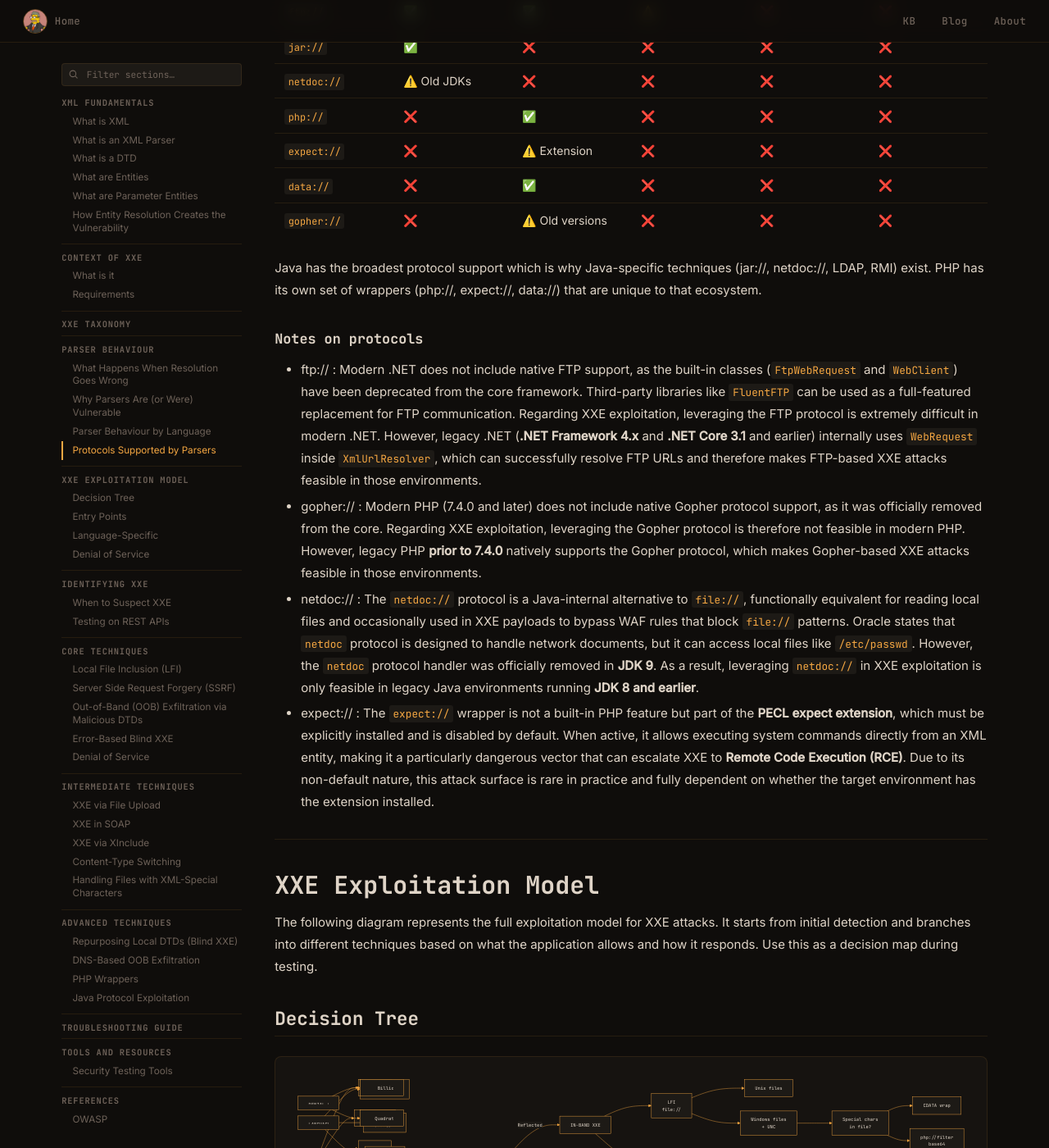
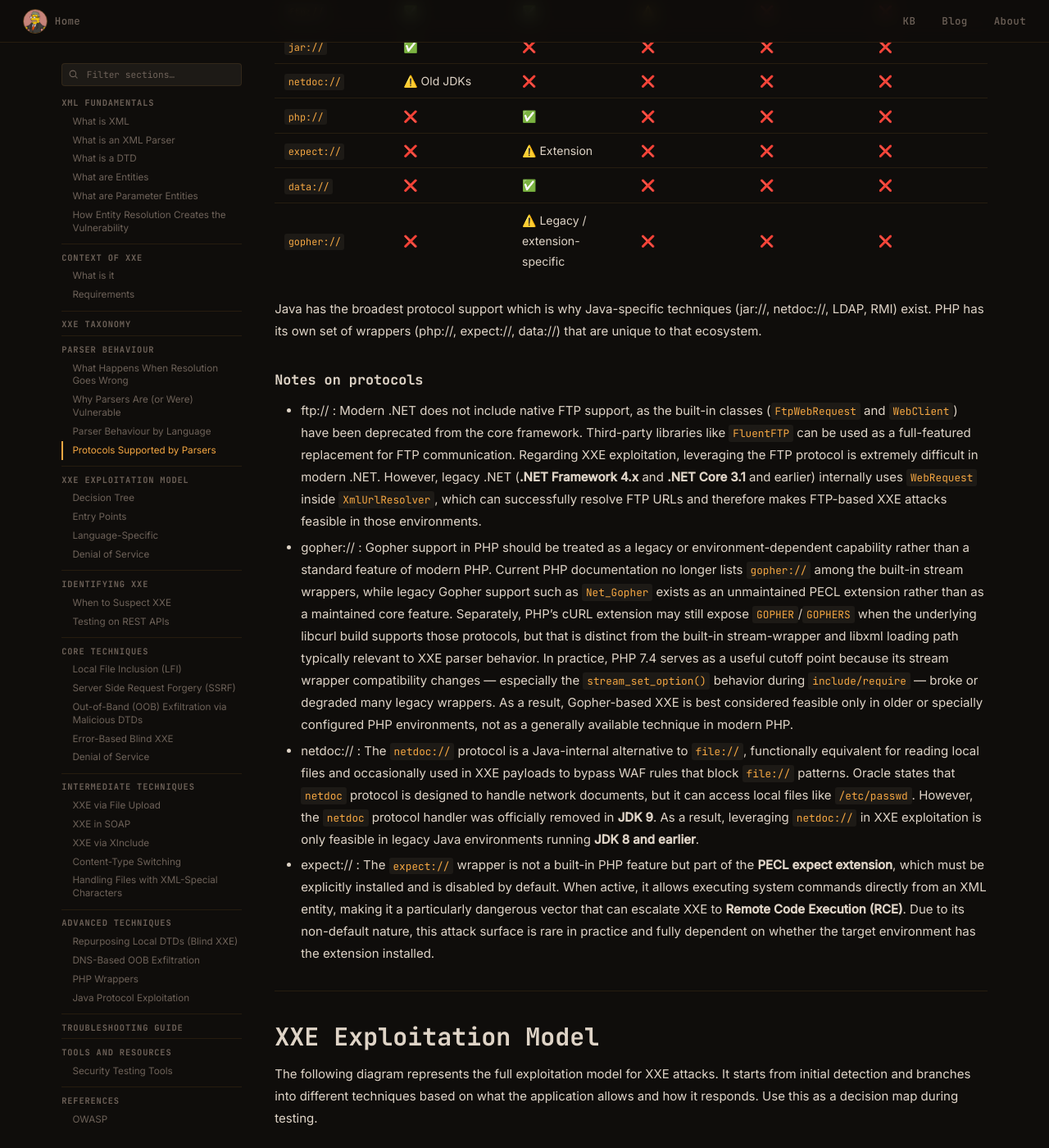
Before and after one commit to HansMolemanPNG/hansmolemanpng.github.io, an MkDocs documentation site: the page built from docs/kb/injection-attacks/xxe.md, in a window 1280 px wide and 1400 px high, scrolled down 9906 px. Shown: the whole window at 82% size. Built offline with MkDocs 1.6.1, drawn with Linux system fonts in a browser that asks for light colours; nearby versions of some CDN libraries; comment, search, counter and statistics services are not loaded.

Commit message:
Update xxe.md

```diff
--- a/docs/kb/injection-attacks/xxe.md
+++ b/docs/kb/injection-attacks/xxe.md
@@ -317,14 +317,14 @@ Not all parsers support the same protocols. This directly affects what technique
 |`php://`   |❌     |✅             |❌   |❌     |❌   |
 |`expect://`|❌     |⚠️ Extension   |❌   |❌     |❌   |
 |`data://`  |❌     |✅             |❌   |❌     |❌   |
-|`gopher://`|❌     |⚠️ Old versions|❌   |❌     |❌   |
+|`gopher://`|❌     |⚠️ Legacy / extension-specific|❌   |❌     |❌   |
 
 Java has the broadest protocol support which is why Java-specific techniques (jar://, netdoc://, LDAP, RMI) exist. PHP has its own set of wrappers (php://, expect://, data://) that are unique to that ecosystem.
 
 ### Notes on protocols
 
 - ftp:// : Modern .NET does not include native FTP support, as the built-in classes (`FtpWebRequest` and `WebClient`) have been deprecated from the core framework. Third-party libraries like `FluentFTP` can be used as a full-featured replacement for FTP communication. Regarding XXE exploitation, leveraging the FTP protocol is extremely difficult in modern .NET. However, legacy .NET (**.NET Framework 4.x** and **.NET Core 3.1** and earlier) internally uses `WebRequest` inside `XmlUrlResolver`, which can successfully resolve FTP URLs and therefore makes FTP-based XXE attacks feasible in those environments.
-- gopher:// : Modern PHP (7.4.0 and later) does not include native Gopher protocol support, as it was officially removed from the core. Regarding XXE exploitation, leveraging the Gopher protocol is therefore not feasible in modern PHP. However, legacy PHP **prior to 7.4.0** natively supports the Gopher protocol, which makes Gopher-based XXE attacks feasible in those environments.
+- gopher:// : Gopher support in PHP should be treated as a legacy or environment-dependent capability rather than a standard feature of modern PHP. Current PHP documentation no longer lists `gopher://` among the built-in stream wrappers, while legacy Gopher support such as `Net_Gopher` exists as an unmaintained PECL extension rather than as a maintained core feature. Separately, PHP’s cURL extension may still expose `GOPHER`/`GOPHERS` when the underlying libcurl build supports those protocols, but that is distinct from the built-in stream-wrapper and libxml loading path typically relevant to XXE parser behavior. In practice, PHP 7.4 serves as a useful cutoff point because its stream wrapper compatibility changes — especially the `stream_set_option()` behavior during `include/require` — broke or degraded many legacy wrappers. As a result, Gopher-based XXE is best considered feasible only in older or specially configured PHP environments, not as a generally available technique in modern PHP.
 - netdoc:// : The `netdoc://` protocol is a Java-internal alternative to `file://`, functionally equivalent for reading local files and occasionally used in XXE payloads to bypass WAF rules that block `file://` patterns. Oracle states that `netdoc` protocol is designed to handle network documents, but it can access local files like `/etc/passwd`. However, the `netdoc` protocol handler was officially removed in **JDK 9**. As a result, leveraging `netdoc://` in XXE exploitation is only feasible in legacy Java environments running **JDK 8 and earlier**.
 - expect:// : The `expect://` wrapper is not a built-in PHP feature but part of the **PECL expect extension**, which must be explicitly installed and is disabled by default. When active, it allows executing system commands directly from an XML entity, making it a particularly dangerous vector that can escalate XXE to **Remote Code Execution (RCE)**. Due to its non-default nature, this attack surface is rare in practice and fully dependent on whether the target environment has the extension installed.
 
```
